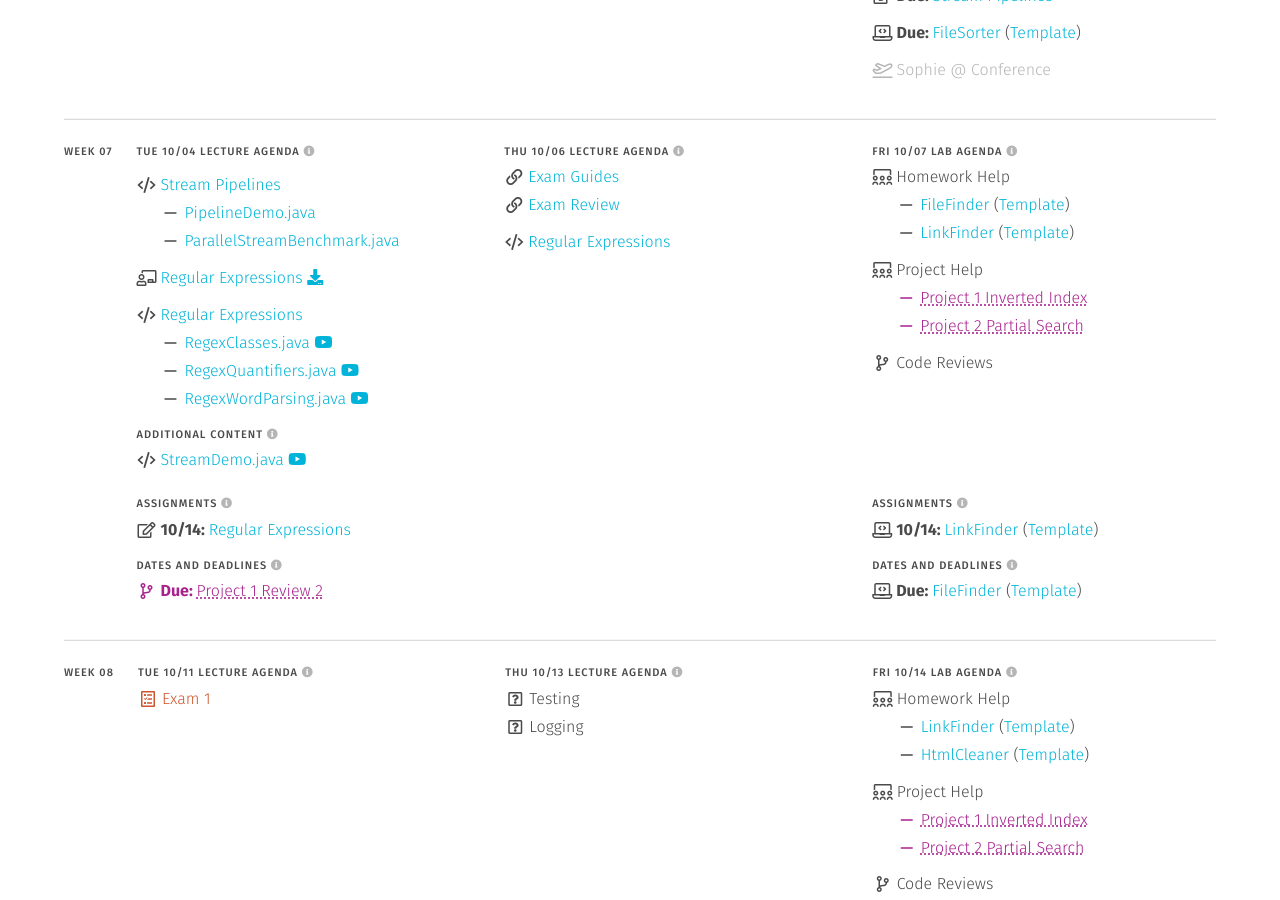
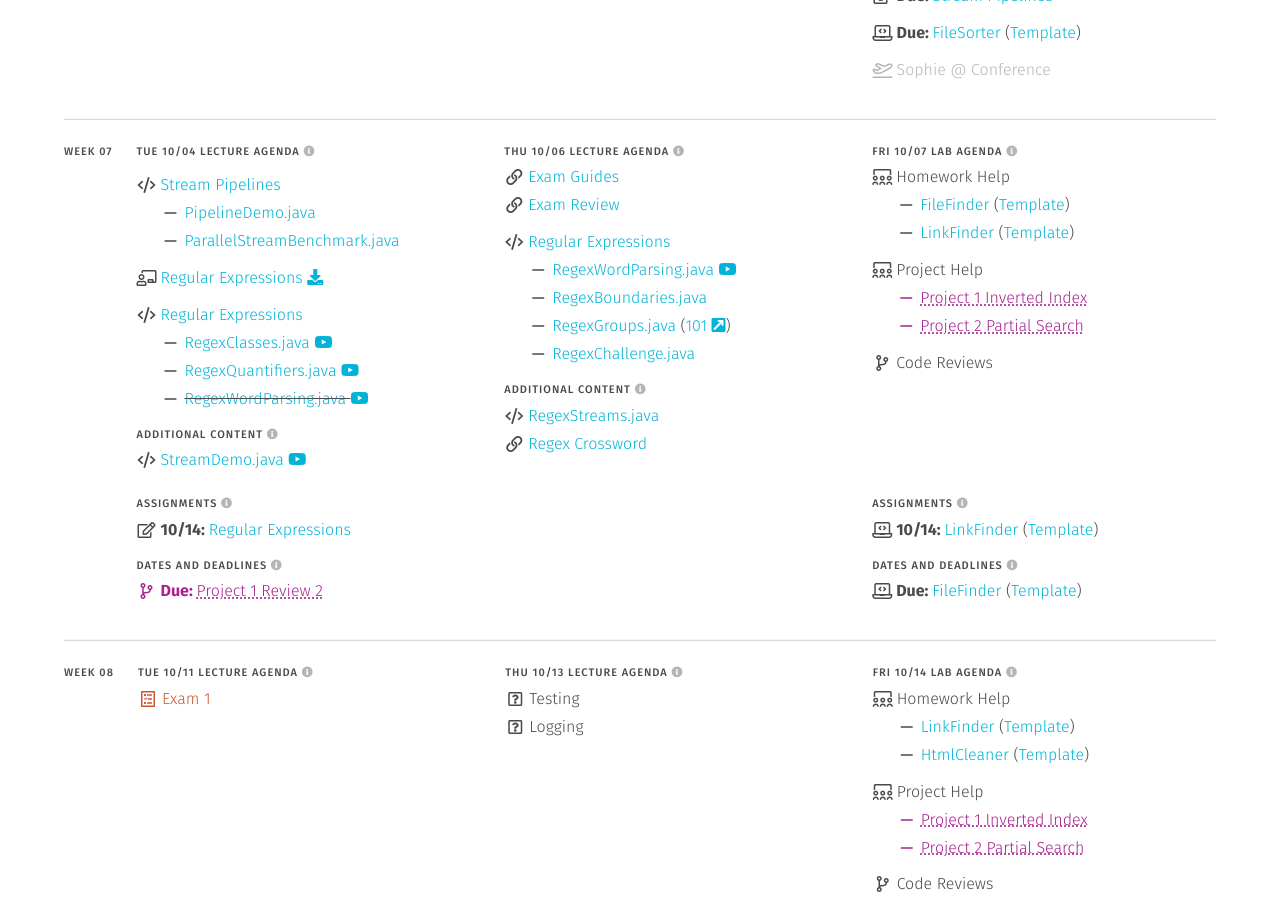
Before and after one commit to usf-cs272-fall2022/usf-cs272-fall2022.github.io, a Jekyll site: the page built from schedule.md, in a window 1280 px wide and 900 px high, scrolled down 4551 px. Built offline with Jekyll 4.4.1, drawn with Linux system fonts in a browser that asks for light colours.

Commit message:
Adding regex demos

```diff
--- a/_data/schedule.yml
+++ b/_data/schedule.yml
@@ -1066,7 +1066,7 @@ weeks:
               - text: 'RegexWordParsing.java'
                 icon: 'indented'
                 link: 'https://github.com/usf-cs272-fall2022/lectures/blob/main/RegularExpressions/src/main/java/edu/usfca/cs272/RegexWordParsing.java'
-                type: ['push']
+                type: ['push', 'del']
                 tube: 'https://drive.google.com/file/d/1FdZnv-uN5_5o1YCVjbwz-r4F-GybabH0/view?usp=sharing'
 
           - <<: *content
@@ -1102,6 +1102,38 @@ weeks:
                 icon: 'code'
                 link: 'https://github.com/usf-cs272-fall2022/lectures/tree/main/RegularExpressions'
                 type: ['bump']
+
+              - text: 'RegexWordParsing.java'
+                icon: 'indented'
+                link: 'https://github.com/usf-cs272-fall2022/lectures/blob/main/RegularExpressions/src/main/java/edu/usfca/cs272/RegexWordParsing.java'
+                type: ['push']
+                tube: 'https://drive.google.com/file/d/1FdZnv-uN5_5o1YCVjbwz-r4F-GybabH0/view?usp=sharing'
+
+              - text: 'RegexBoundaries.java'
+                icon: 'indented'
+                link: 'https://github.com/usf-cs272-fall2022/lectures/blob/main/RegularExpressions/src/main/java/edu/usfca/cs272/RegexBoundaries.java'
+                type: ['push']
+
+              - text: 'RegexGroups.java'
+                icon: 'indented'
+                link: 'https://github.com/usf-cs272-fall2022/lectures/blob/main/RegularExpressions/src/main/java/edu/usfca/cs272/RegexGroups.java'
+                type: ['push']
+                more: '(<a href="https://regex101.com/r/Dusf9V/">101 <i class="fas fa-external-link-square"></i></a>)'
+
+              - text: 'RegexChallenge.java'
+                icon: 'indented'
+                link: 'https://github.com/usf-cs272-fall2022/lectures/blob/main/RegularExpressions/src/main/java/edu/usfca/cs272/RegexGroups.java'
+                type: ['push']
+
+          - <<: *content
+            items:
+              - text: 'RegexStreams.java'
+                icon: 'code'
+                link: 'https://github.com/usf-cs272-fall2022/lectures/blob/main/RegularExpressions/src/main/java/edu/usfca/cs272/RegexStreams.java'
+
+              - text: 'Regex Crossword'
+                icon: 'website'
+                link: 'https://regexcrossword.com/'
 
       - date: 2022-10-07
         sections:
```
